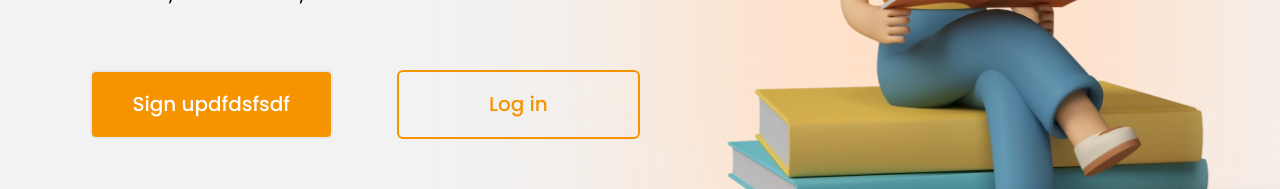
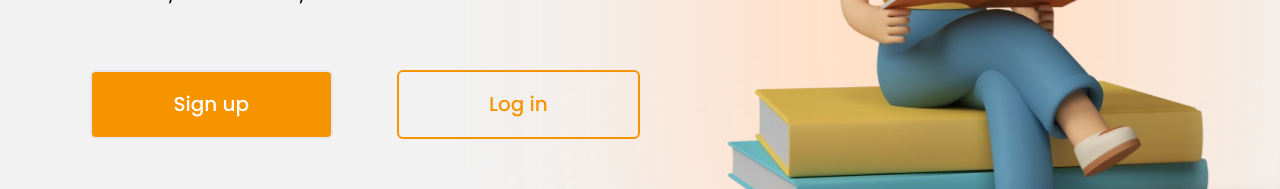
Before and after one commit to ArtemBohak/Chapter, a React (Vite) app: page / in a window 1280 px wide. Shown: the part 384-573 px from the top of the page. Built offline with nearby package versions, Linux system fonts and the light colour scheme.

Commit message:
Revert "testing aws"
This reverts commit a4e3d7f8deb52b0cf9392efa79a401447ab50180.

```diff
--- a/src/pages/WelcomePage/components/WelcomePagePanel/WelcomePagePanel.tsx
+++ b/src/pages/WelcomePage/components/WelcomePagePanel/WelcomePagePanel.tsx
@@ -21,7 +21,7 @@ const WelcomePagePanel: FC = () => {
             dataAutomation="navigationButton"
             href={links.SIGN_UP}
           >
-            Sign updfdsfsdf
+            Sign up
           </UIbutton>
           <UIbutton
             size="large"
```
